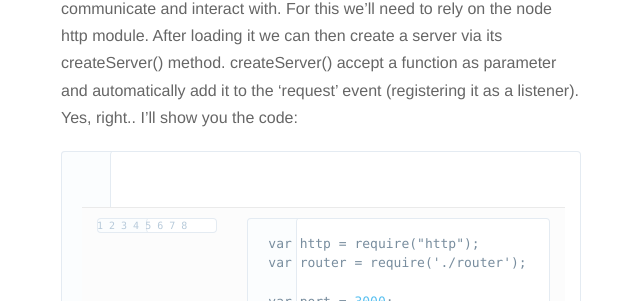
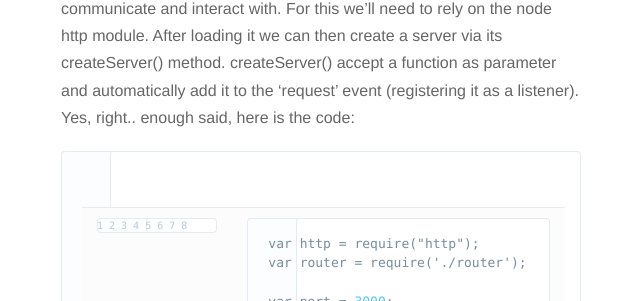
Before and after one commit to nickbalestra/nickbalestra.github.io, a Jekyll site: the page built from _posts/2015-07-26-build-a-simple-api-server-with-node.markdown, in a window 1280 px wide and 900 px high, scrolled down 1106 px. Shown: the part 342-643 px from the top of the window, without its empty margins (319-959 px from the left). Built offline with Jekyll 4.4.1, drawn with Linux system fonts in a browser that asks for light colours; nearby versions of some CDN libraries; Markdown is read by kramdown in place of the engine named in the settings; some of the changed text lies outside the part shown.

Commit message:
small text change

```diff
--- a/_posts/2015-07-26-build-a-simple-api-server-with-node.markdown
+++ b/_posts/2015-07-26-build-a-simple-api-server-with-node.markdown
@@ -23,7 +23,7 @@ That's mostly about it as Node isn’t really much more than that.
 ## The Architecture
 
 ### A basic server
-The first thing that we need is to have a live server up and running listening for requests on a specific address:port. In other words we just need an address to expose our public API for the external world to communicate and interact with. For this we'll need to rely on the node http module. After loading it we can then create a server via its createServer() method. createServer() accept a function as parameter and automatically add it to the 'request' event (registering it as a listener). Yes, right.. I'll show you the code:
+The first thing that we need is to have a live server up and running listening for requests on a specific address:port. In other words we just need an address to expose our public API for the external world to communicate and interact with. For this we'll need to rely on the node http module. After loading it we can then create a server via its createServer() method. createServer() accept a function as parameter and automatically add it to the 'request' event (registering it as a listener). Yes, right.. enough said, here is the code:
 
 {% highlight javascript linenos %}
 var http = require("http");
```
